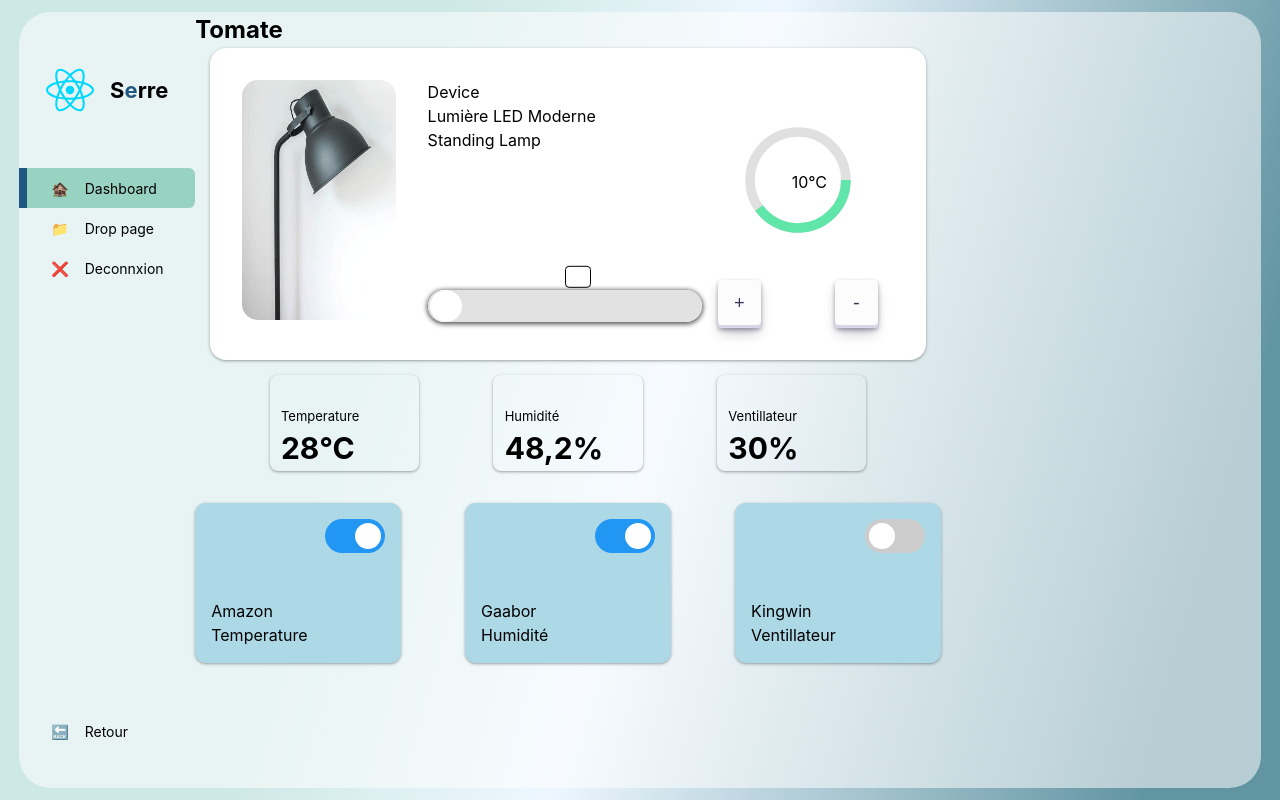
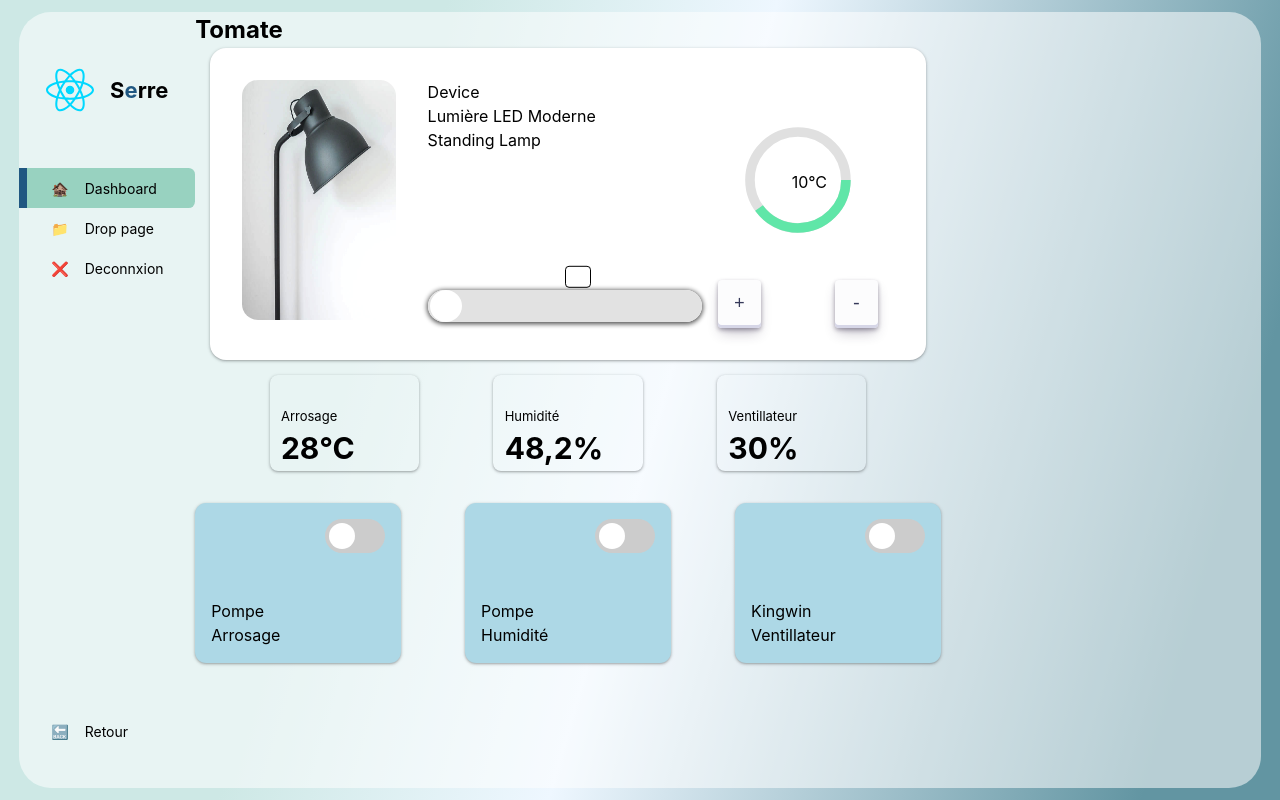
Before and after one commit to Deo012/Site_serre_intelligente-repo, a Next.js app in the folder frontend/: page /dashBoard in a window 1280 px wide. Built offline with nearby package versions, Linux system fonts and the light colour scheme; no server answers.

Commit message:
bouttons pour controller pompes et ventilateurs et display de co2

```diff
--- a/frontend/components/toggle/toggle.jsx
+++ b/frontend/components/toggle/toggle.jsx
@@ -11,8 +11,12 @@ const Toggle = (props) => {
         setState(newState);
         props.onChange(newState); // Call parent function
 
-        if(props.cardTitle){
+        if(props.cardTitle === "Ventillateur"){
             state ?  axios.post("http://10.0.0.236:5000/fan_off") : axios.post("http://10.0.0.236:5000/fan_on"); // fait une requete vers le serveur
+        }else if (props.cardTitle === "Arrosage"){
+            state ?  axios.post("http://10.0.0.236:5000/pompe_arrose_off") : axios.post("http://10.0.0.236:5000/pompe_arrose_on"); // fait une requete vers le serveur
+        }else if (props.cardTitle === "Humidité"){
+            state ?  axios.post("http://10.0.0.236:5000/pompe_hum_off") : axios.post("http://10.0.0.236:5000/pompe_hum_on"); // fait une requete vers le serveur
         }
     }
 
--- a/frontend/context/dataContext.tsx
+++ b/frontend/context/dataContext.tsx
@@ -14,8 +14,8 @@ interface CardData{
 
 //  Initial Data
 const initialData: CardData[] = [
-    { title: "Temperature", value: "28°C", companyName: "Amazon", switch_state: true },
-    { title: "Humidité", value: "48,2%", companyName: "Gaabor", switch_state: true },
+    { title: "Arrosage", value: "28°C", companyName: "Pompe", switch_state: false },
+    { title: "Humidité", value: "48,2%", companyName: "Pompe", switch_state: false },
     { title: "Ventillateur", value: "30%", companyName: "Kingwin", switch_state: false },
 ];
 
@@ -35,10 +35,10 @@ export const DataProvider: React.FC<{ children: React.ReactNode}> = ({ children
         axios.get("http://10.0.0.236:5000/temperature")
             .then((response) => {
                 setCardsData([
-                    { title: "Temperature", value: `${response.data.temperature}°C`, companyName: "Amazon", switch_state: true },
-                    { title: "Humidité", value: `${response.data.humidity}%`, companyName: "Gaabor", switch_state: true },
-                    // { title: "CO2", value: `${response.data.co2} ppm`, companyName: "Bando", switch_state: true },
-                    { title: "CO2", value: `${30} ppm`, companyName: "Bando", switch_state: true },
+                    { title: "Arrosage", value: `${response.data.temperature}°C`, companyName: "Pompe", switch_state: true },
+                    { title: "Humidité", value: `${response.data.humidity}%`, companyName: "Pompe", switch_state: true },
+                    { title: "Ventillateur", value: `${response.data.co2} ppm`, companyName: "Kingwin", switch_state: true },
+                    // { title: "CO2", value: `${30} ppm`, companyName: "Bando", switch_state: true },
                 ]);
             })
             .catch((error) => console.error("Error fetching data:", error));
```
